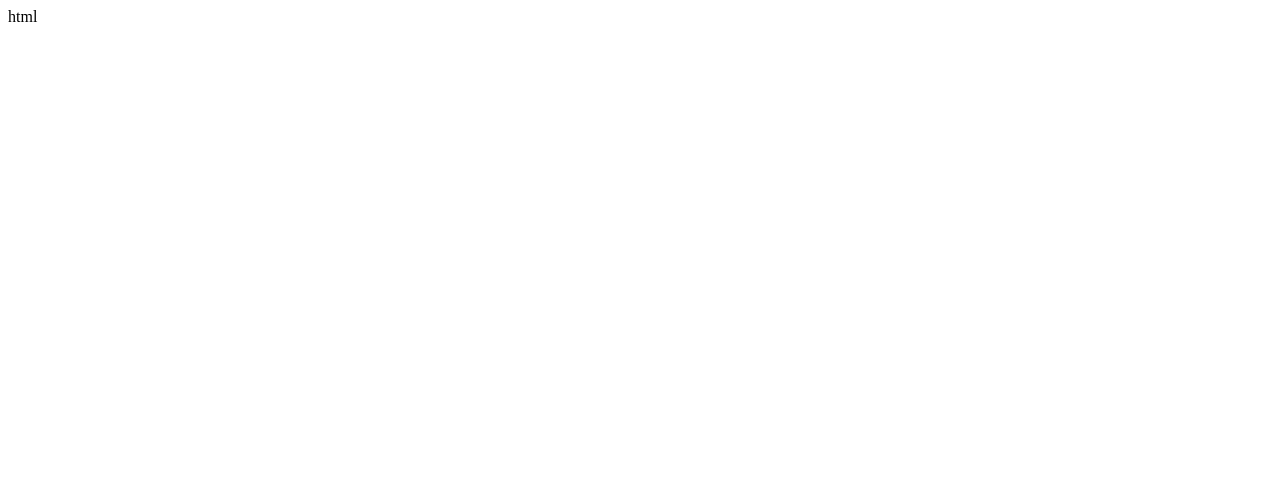
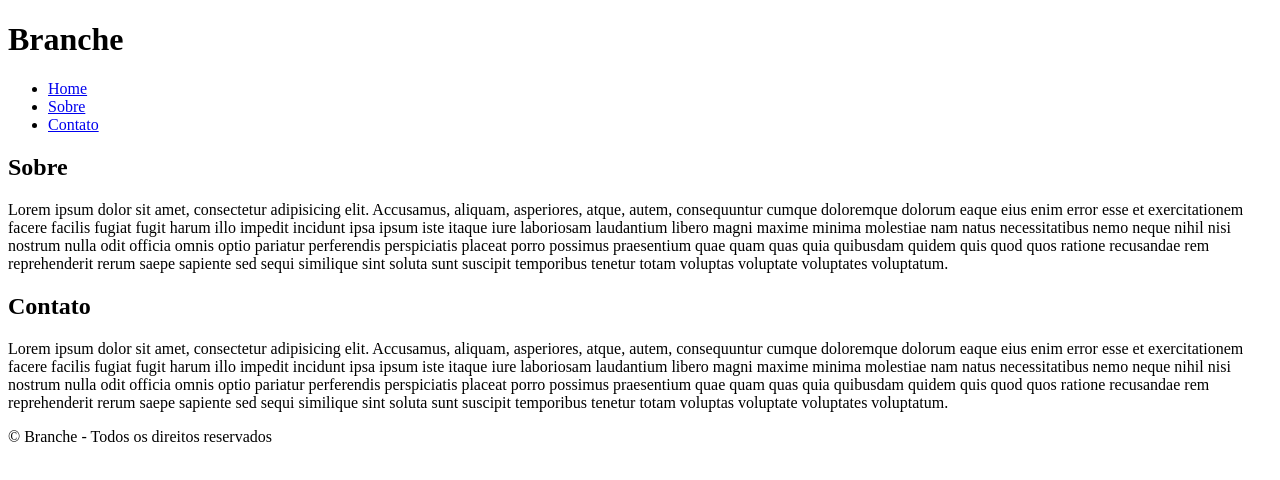
Before and after one commit to R0drigo-Pedroso/exemplo-branches, a plain HTML site: page index.html in a window 1280 px wide. Drawn offline with Linux system fonts and the light colour scheme.

Commit message:
Criando da index
Aprendendo sobre branche.

```diff
--- a/index.html
+++ b/index.html
@@ -1 +1,76 @@
-html
+<!DOCTYPE html>
+<html lang="pt-br">
+<head>
+    <meta charset="UTF-8">
+    <meta http-equiv="X-UA-Compatible" content="IE=edge">
+    <meta name="viewport" content="width=device-width, initial-scale=1.0">
+    <title>Site - Branche</title>
+</head>
+<body>
+
+    <header>
+        <h1>Branche</h1>
+
+        <nav>
+            <ul>
+                <li><a href="index.html">Home</a></li>
+                <li><a href="sobre.html">Sobre</a></li>
+                <li><a href="contato.html">Contato</a></li>
+            </ul>
+
+    </header>
+
+    <main>
+
+        <article>
+
+            <h2>Sobre</h2>
+
+            <p>Lorem ipsum dolor sit amet, consectetur adipisicing elit.
+                Accusamus, aliquam, asperiores, atque, autem, consequuntur
+                cumque doloremque dolorum eaque eius enim error esse et
+                exercitationem facere facilis fugiat fugit harum illo
+                impedit incidunt ipsa ipsum iste itaque iure laboriosam
+                laudantium libero magni maxime minima molestiae nam natus
+                necessitatibus nemo neque nihil nisi nostrum nulla odit
+                officia omnis optio pariatur perferendis perspiciatis
+                placeat porro possimus praesentium quae quam quas quia
+                quibusdam quidem quis quod quos ratione recusandae rem
+                reprehenderit rerum saepe sapiente sed sequi similique
+                sint soluta sunt suscipit temporibus tenetur totam
+                voluptas voluptate voluptates voluptatum.
+            </p>
+
+        </article>
+        <article>
+
+            <h2>Contato</h2>
+
+            <p>Lorem ipsum dolor sit amet, consectetur adipisicing elit.
+                Accusamus, aliquam, asperiores, atque, autem, consequuntur
+                cumque doloremque dolorum eaque eius enim error esse et
+                exercitationem facere facilis fugiat fugit harum illo
+                impedit incidunt ipsa ipsum iste itaque iure laboriosam
+                laudantium libero magni maxime minima molestiae nam natus
+                necessitatibus nemo neque nihil nisi nostrum nulla odit
+                officia omnis optio pariatur perferendis perspiciatis
+                placeat porro possimus praesentium quae quam quas quia
+                quibusdam quidem quis quod quos ratione recusandae rem
+                reprehenderit rerum saepe sapiente sed sequi similique
+                sint soluta sunt suscipit temporibus tenetur totam
+                voluptas voluptate voluptates voluptatum.
+            </p>
+
+        </article>
+
+    </main>
+
+    <footer>
+
+        <p>&copy; Branche - Todos os direitos reservados</p>
+
+    </footer>
+
+
+</body>
+</html>
```
